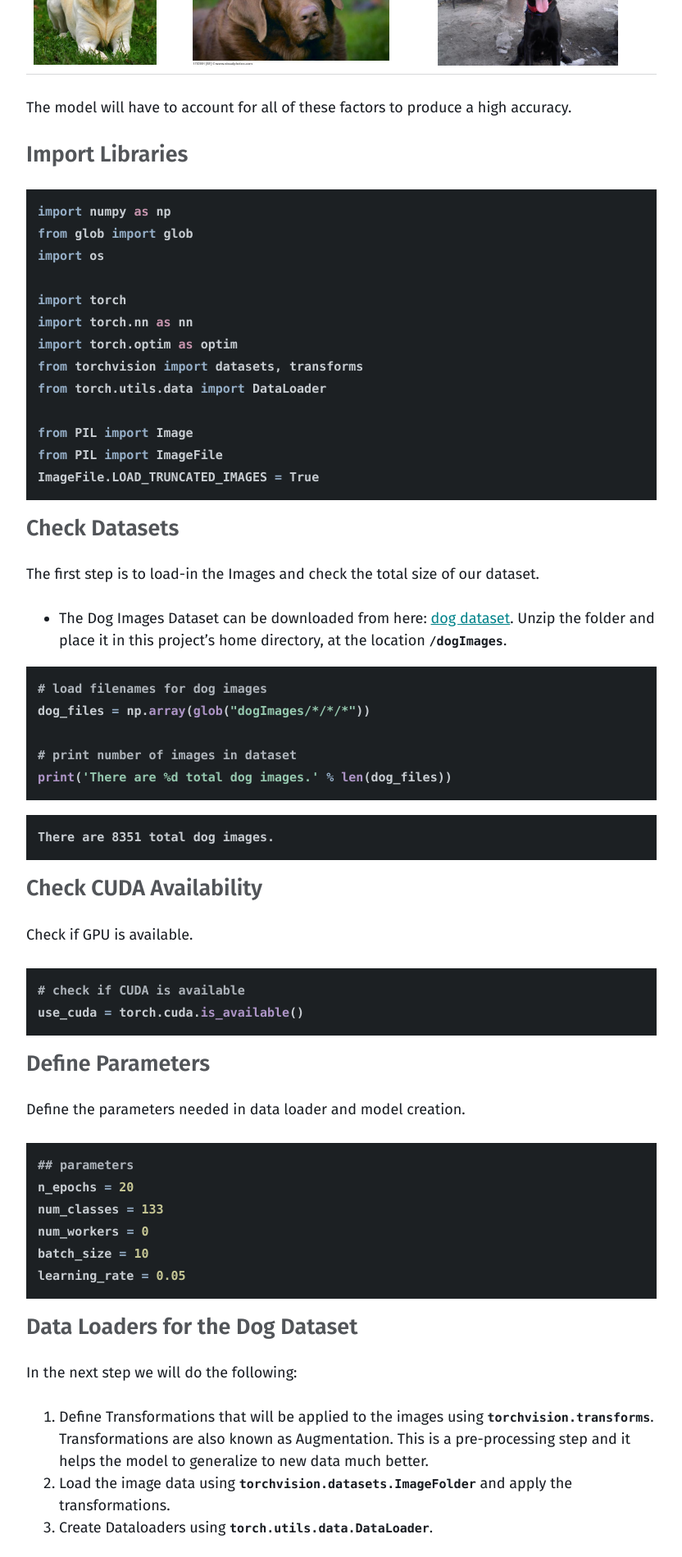
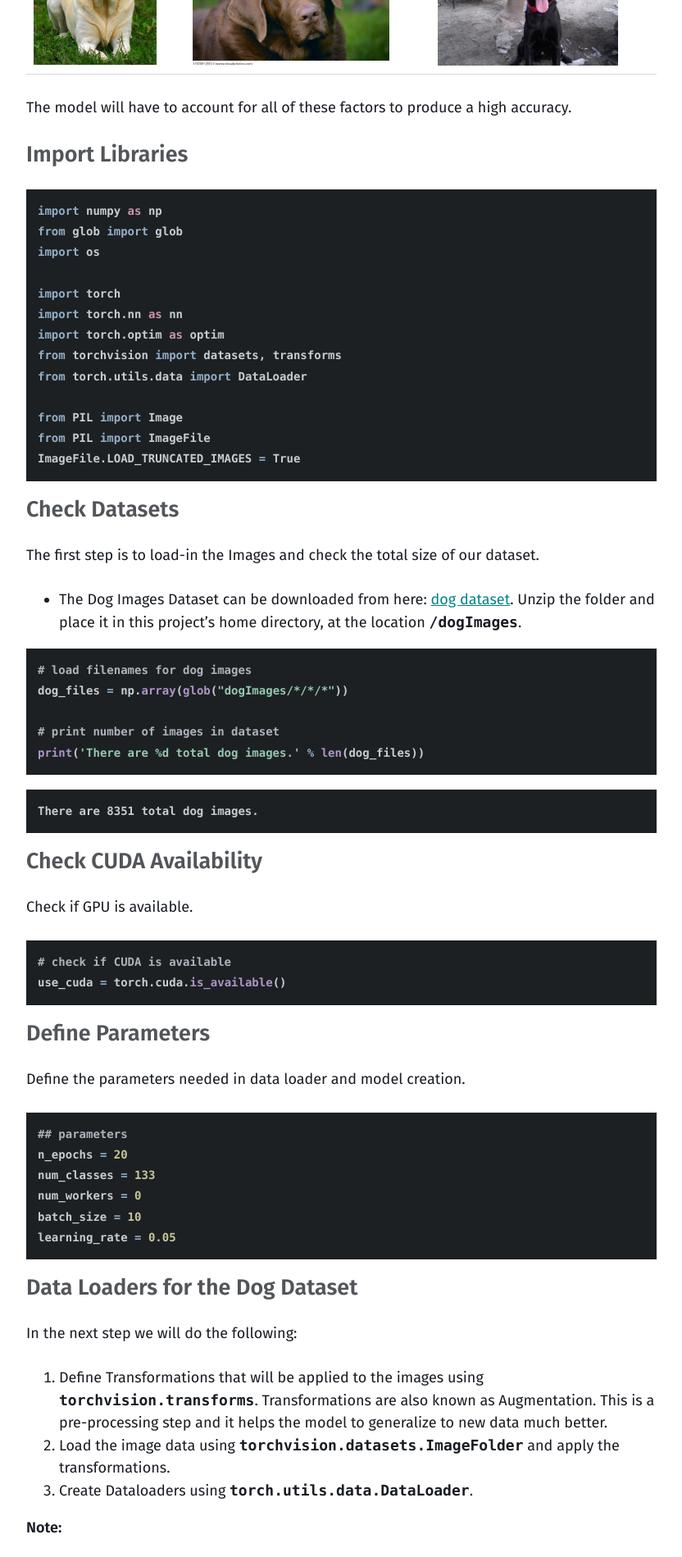
Before and after one commit to pareshppp/pareshppp.github.io, a Jekyll site: the page built from _posts/Dog-Breed-Classification/2018-10-21-Dog-Breed-Classification-Scratch.md, in a window 1280 px wide. Shown: the part 1765-3664 px from the top of the page at 82% size, without its empty margins (40-872 px from the left). Built offline with Jekyll 4.4.1, drawn with Linux system fonts in a browser that asks for light colours; some of the changed text lies outside the part shown.

Commit message:
Changed code font size

```diff
--- a/_sass/basically-basic/_base.scss
+++ b/_sass/basically-basic/_base.scss
@@ -32,7 +32,7 @@ code,
 kbd,
 samp,
 pre {
-  font-size: 15px;
+  /*font-size: 15px;*/
   font-family: $monospace-font-family;
   font-weight: bold;
   /*border: 1px solid $border-color;*/
```
